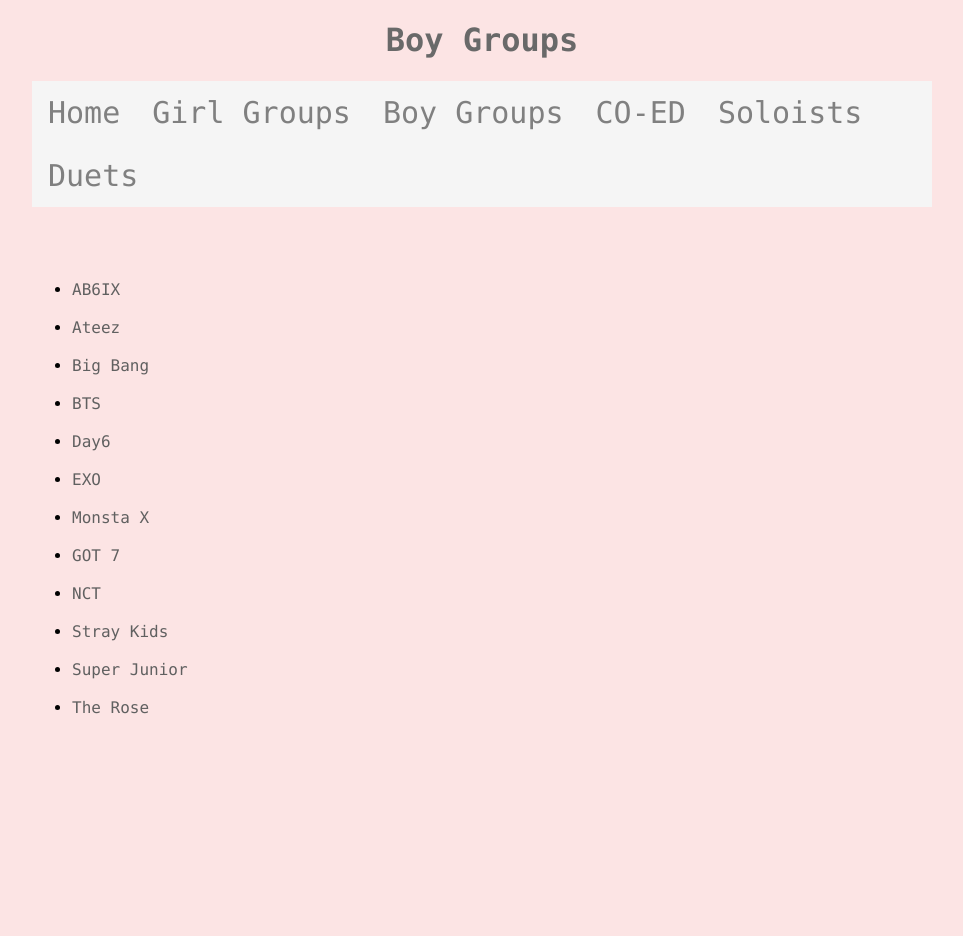
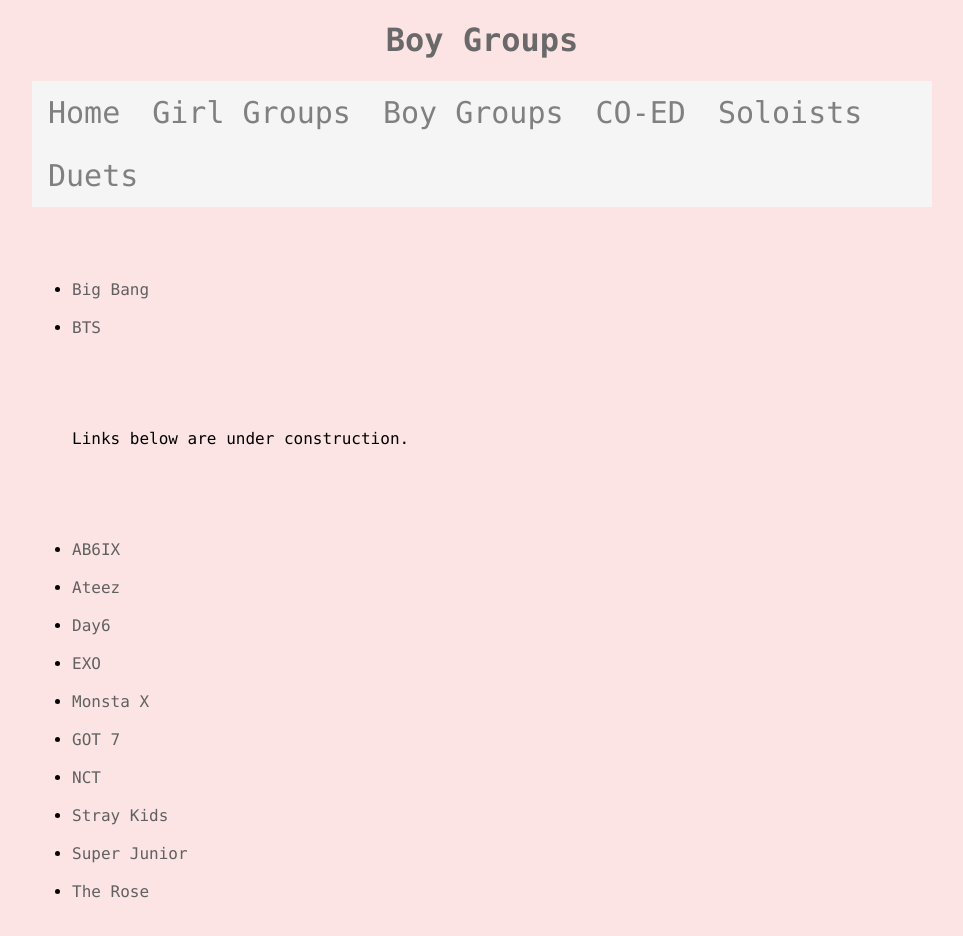
Before and after one commit to LissetteL/final-project, a plain HTML site: page boyg.html in a window 1280 px wide. Shown: the whole page, without its empty margins (158-1121 px from the left). Before the commit the page ends 800 px from the top, so only its background shows below. Drawn offline with Linux system fonts and the light colour scheme.

Commit message:
Update boyg.html

```diff
--- a/boyg.html
+++ b/boyg.html
@@ -70,12 +70,7 @@
 
 
 		<ul>
-	<li><a href="ab6.html">AB6IX</a></li>
-			&nbsp; &nbsp;&nbsp;
 
-
-			<li><a href="ateez.html">Ateez</a></li>
-&nbsp; &nbsp;&nbsp;
 
 
 			<li><a href="bigbang.html">Big Bang</a></li>
@@ -84,6 +79,21 @@
 
 	<li><a href="bangtan.html">BTS</a></li>
 	&nbsp; &nbsp;&nbsp;
+
+
+
+			<br><br><br><br>
+
+			<p>Links below are under construction.</p>
+			<br><br><br><br>
+
+
+			<li><a href="ab6.html">AB6IX</a></li>
+			&nbsp; &nbsp;&nbsp;
+
+
+			<li><a href="ateez.html">Ateez</a></li>
+&nbsp; &nbsp;&nbsp;
 
 
 			<li><a href="day6.html">Day6</a></li>
```
